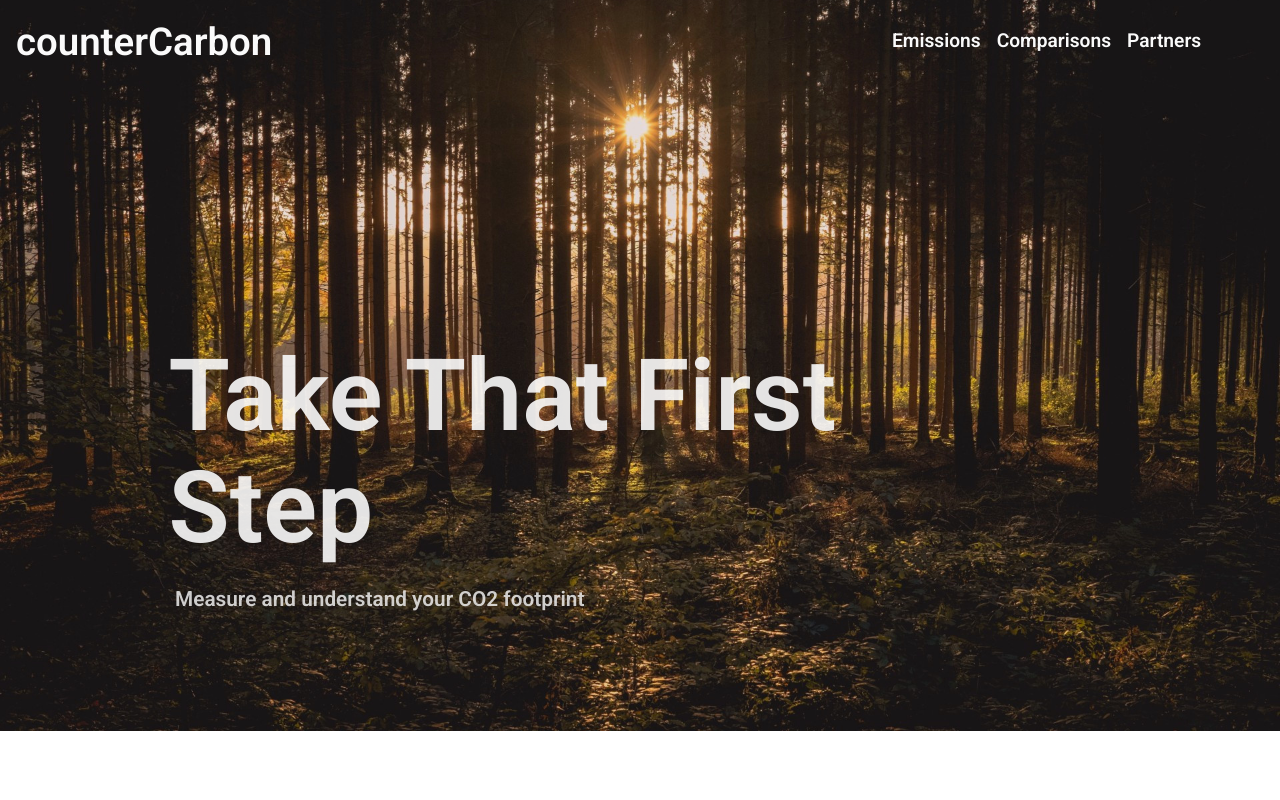
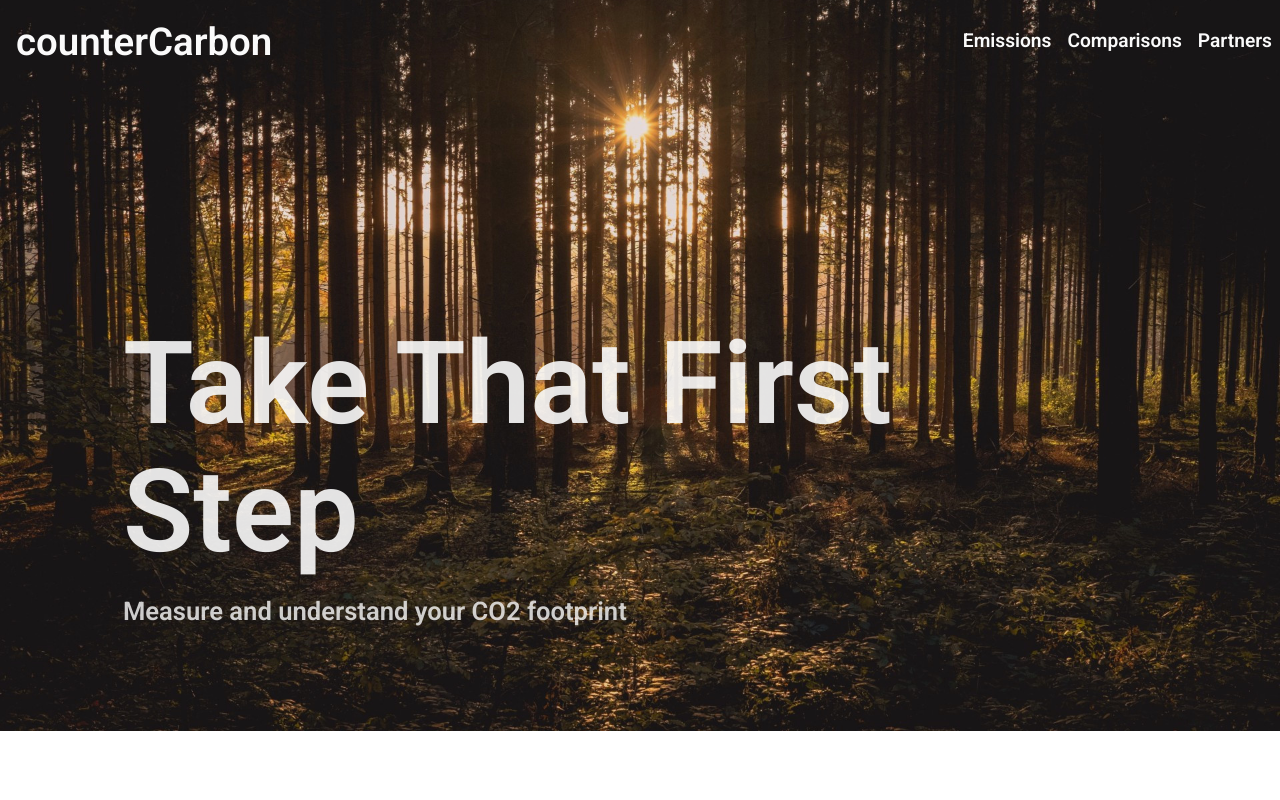
Before and after one commit to isntlee/counterCarbon, a plain HTML site: page index.html in a window 1280 px wide. Shown: the top 800 px of the page. Drawn offline with nearby package versions, Linux system fonts and the light colour scheme.

Commit message:
corrected landing page display

```diff
--- a/index.html
+++ b/index.html
@@ -37,7 +37,7 @@
             <span class="navbar-toggler-icon"><i class="fas fa-bars"></i><span>
         </button>
         <div class="col-6 col-md-5 col-lg-4 collapse navbar-collapse" id="navbarNav">
-            <ul class="navbar-nav">
+            <ul class="navbar-nav ml-auto">
                 <li class="nav-item">
                     <a class="nav-link active" href="#navLink1">Emissions</a>
                 </li>
@@ -55,10 +55,10 @@
         <div class="container-fluid">
             <div class="row landing-box">
 
-                <div class="col-12 top-line">
+                <div class="offset-md-1 col-md-9 top-line">
                     <p>Take That First<br>Step</p>
                 </div>
-                <div class="col-12 bottom-line">
+                <div class="offset-md-1 col-md-9 bottom-line">
                     <p>Measure and understand your CO2 footprint</p>
                 </div>
             </div>
--- a/main.css
+++ b/main.css
@@ -103,8 +103,9 @@ body {
 
 .landing-box {
   position: absolute;
-  min-height: 100%;
-  min-width: 100%;
+  top: 40vh;
+  max-height: 60vh;
+  min-width: 100;
   color: #fafafa;
   font-family: "Roboto";
   font-weight: 600;
@@ -112,20 +113,20 @@ body {
 }
 
 .top-line {
-  position: relative;
-  top: 44vh;
-  left: 12vw;
-  font-size: 12.5vh;
-  line-height: 14vh;
+  position: absolute;
+  /* top: 30vw; */
+  /* left: 12vw; */
+  font-size: 9vw;
+  line-height: 10vw;
   opacity: .9;
 }
 
 .bottom-line {
-  position: relative;
-  top: 12vh;
-  left: 12.5vw;
-  font-size: 2.6vh;
-  padding-top: 1vh;
+  position: absolute;
+  /* top: 10vw; */
+  /* left: 12.5vw; */
+  font-size: 2vw;
+  /* padding-top: 5vh; */
   opacity: .8;
 }
 
```
